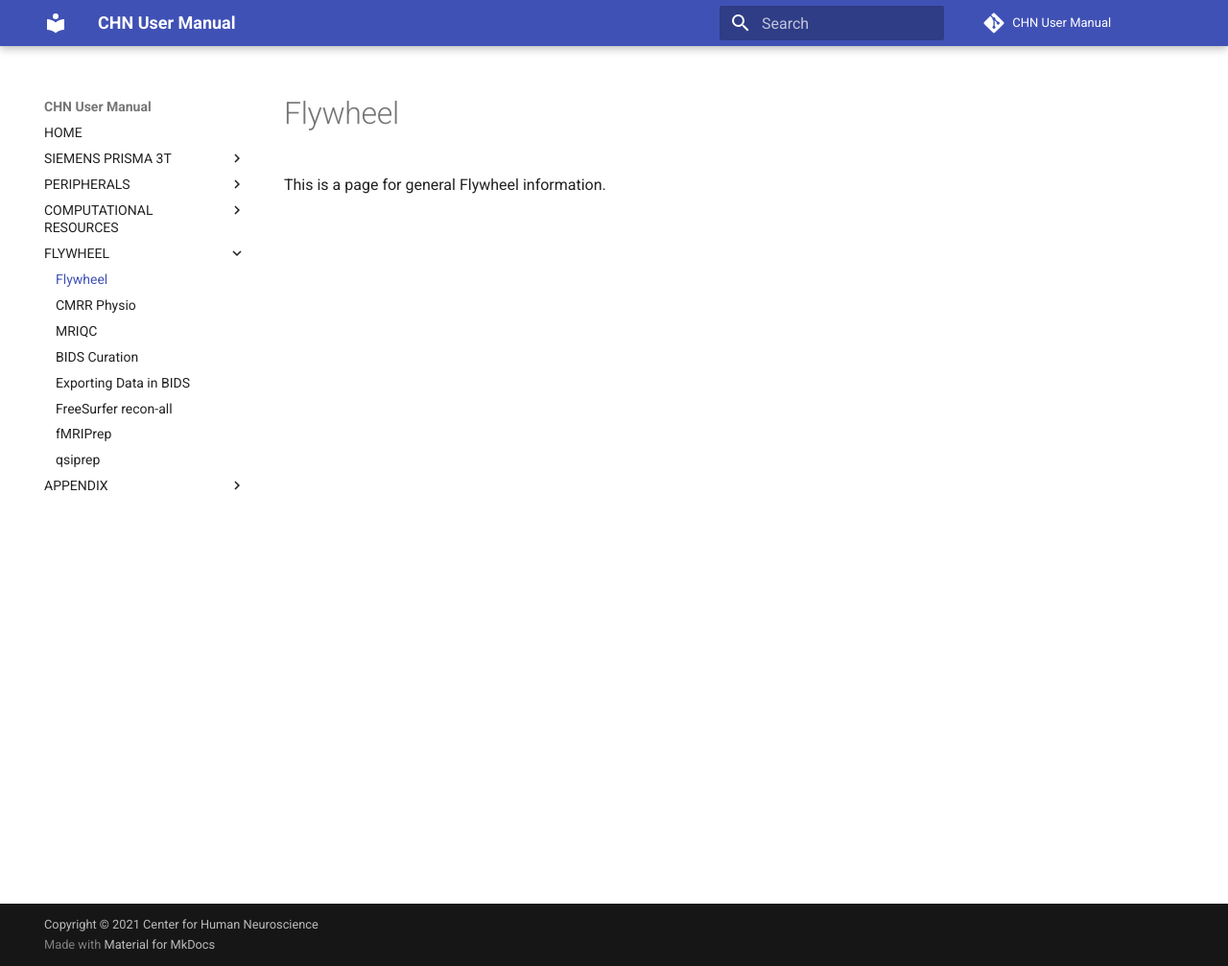
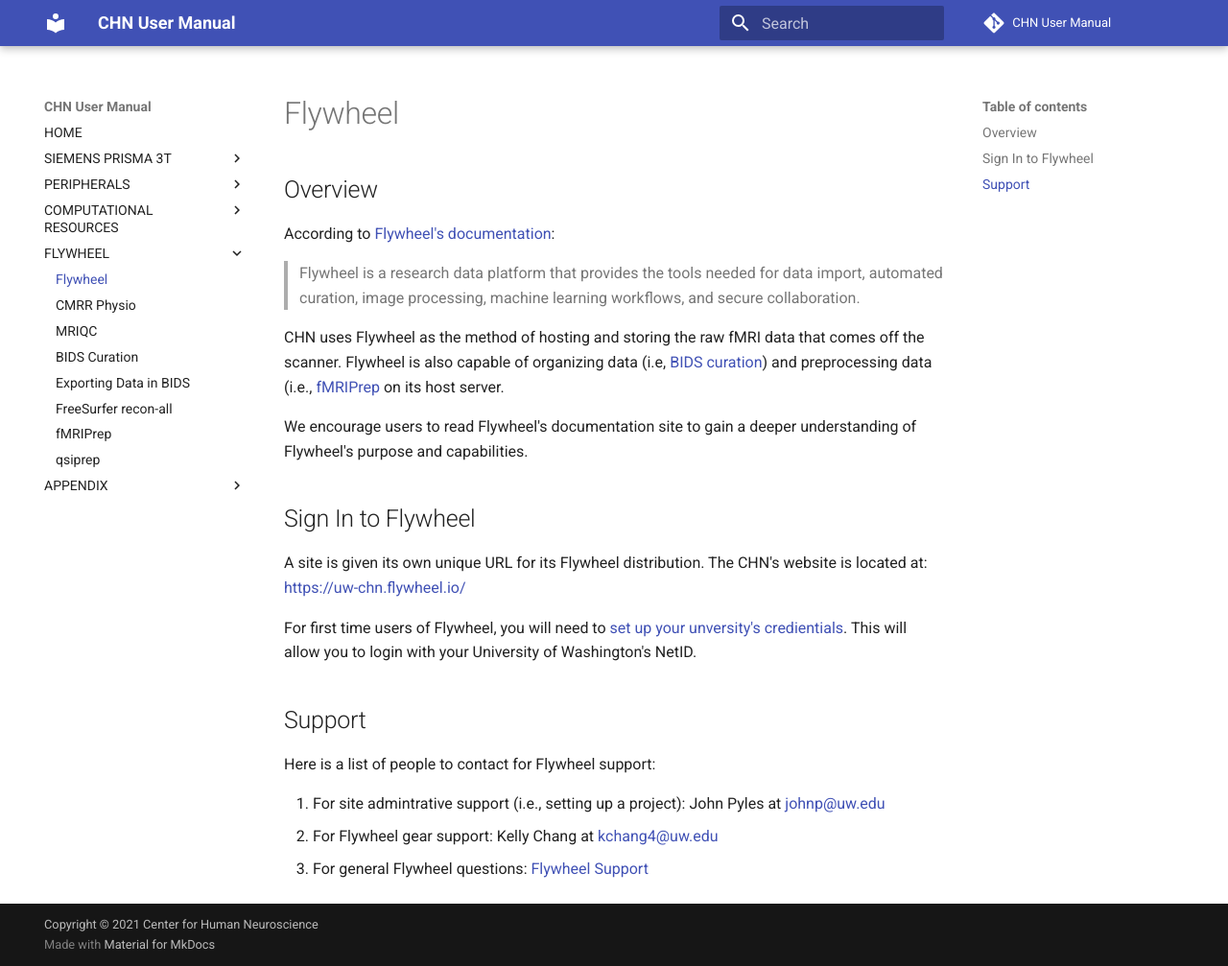
Before and after one commit to UW-CHN/CHN-User-Manual, an MkDocs documentation site: the page built from docs/flywheel/flywheel.md, in a window 1280 px wide and 1007 px high. Shown: the whole window at 96% size. Built offline with MkDocs 1.6.1 and Material for MkDocs 9.7.7, drawn with Linux system fonts in a browser that asks for light colours; nearby versions of some CDN libraries; comment, search, counter and statistics services are not loaded.

Commit message:
finished flywheel main page

```diff
--- a/docs/flywheel/flywheel.md
+++ b/docs/flywheel/flywheel.md
@@ -1,3 +1,25 @@
 # Flywheel
 
-This is a page for general Flywheel information.
+## Overview
+
+According to [Flywheel's documentation](https://docs.flywheel.io/hc/en-us):
+
+> Flywheel is a research data platform that provides the tools needed for data import, automated curation, image processing, machine learning workflows, and secure collaboration.
+
+CHN uses Flywheel as the method of hosting and storing the raw fMRI data that comes off the scanner. Flywheel is also capable of organizing data (i.e, [BIDS curation](./bids-curation.md)) and preprocessing data (i.e., [fMRIPrep](./fmriprep.md) on its host server.
+
+We encourage users to read Flywheel's documentation site to gain a deeper understanding of Flywheel's purpose and capabilities.
+
+## Sign In to Flywheel
+
+A site is given its own unique URL for its Flywheel distribution. The CHN's website is located at: <https://uw-chn.flywheel.io/>
+
+For first time users of Flywheel, you will need to [set up your unversity's credientials](https://docs.flywheel.io/hc/en-us/articles/360050848273-Sign-in-to-Flywheel-with-your-university-credentials). This will allow you to login with your University of Washington's NetID.
+
+## Support
+
+Here is a list of people to contact for Flywheel support:
+
+1. For site admintrative support (i.e., setting up a project): John Pyles at <johnp@uw.edu>
+2. For Flywheel gear support: Kelly Chang at <kchang4@uw.edu>
+2. For general Flywheel questions: [Flywheel Support](https://docs.flywheel.io/hc/en-us/requests/new)
```
